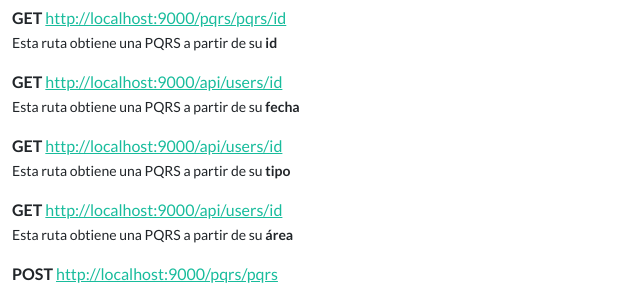
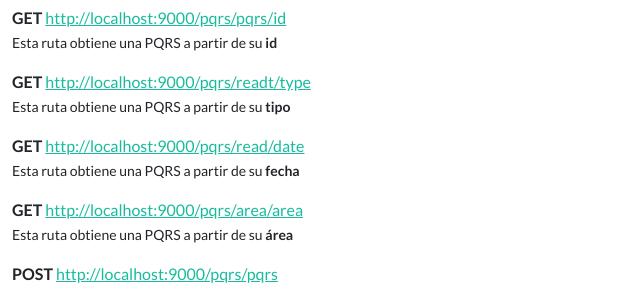
Before and after one commit to Tlcabrera/PruebaASDBackend, a website: page public/index.html in a window 1280 px wide. Shown: the part 452-748 px from the top of the page, without its empty margins (0-640 px from the left). Drawn offline with Linux system fonts and the light colour scheme.

Commit message:
update index.html
update index.html

```diff
--- a/public/index.html
+++ b/public/index.html
@@ -26,11 +26,11 @@
             <p><strong>GET </strong><a href="/pqrs/pqrs"> http://localhost:9000/pqrs/pqrs</a></p>
             <p><strong>GET </strong><a href="/pqrs/pqrs/64b71c66f5058019a5e316c6"> http://localhost:9000/pqrs/pqrs/id</a><br>
                 <SMall>Esta ruta obtiene una PQRS a partir de su <strong>id</strong></SMall></P>
-            <p><strong>GET </strong><a href="/pqrs/64b6e765a588e00cdbc8717d"> http://localhost:9000/api/users/id</a><br>
+            <p><strong>GET </strong><a href="/readt/queja">http://localhost:9000/pqrs/readt/type</a><br>
+                <SMall>Esta ruta obtiene una PQRS a partir de su <strong>tipo</strong></SMall></P>
+            <p><strong>GET </strong><a href="read/2023-07-18T05:00:00.000Z"> http://localhost:9000/pqrs/read/date</a><br>
                 <SMall>Esta ruta obtiene una PQRS a partir de su <strong>fecha</strong></SMall></P>
-            <p><strong>GET </strong><a href="/pqrs/64b6e765a588e00cdbc8717d"> http://localhost:9000/api/users/id</a><br>
-                <SMall>Esta ruta obtiene una PQRS a partir de su <strong>tipo</strong></SMall></P>
-            <p><strong>GET </strong><a href="/pqrs/64b6e765a588e00cdbc8717d"> http://localhost:9000/api/users/id</a><br>
+            <p><strong>GET </strong><a href="/area/Atención_al_cliente"> http://localhost:9000/pqrs/area/area</a><br>
                 <SMall>Esta ruta obtiene una PQRS a partir de su <strong>área</strong></SMall></P>
             <p><strong>POST </strong><a href="/pqrs/pqrs"> http://localhost:9000/pqrs/pqrs </a></p>
             <p><strong>PUT  </strong><a href="/pqrs/pqrs/64b71c66f5058019a5e316c6">http://localhost:9000/pqrs/pqrs/id</a><br>
```
Also changed, not shown: 1 other file.
